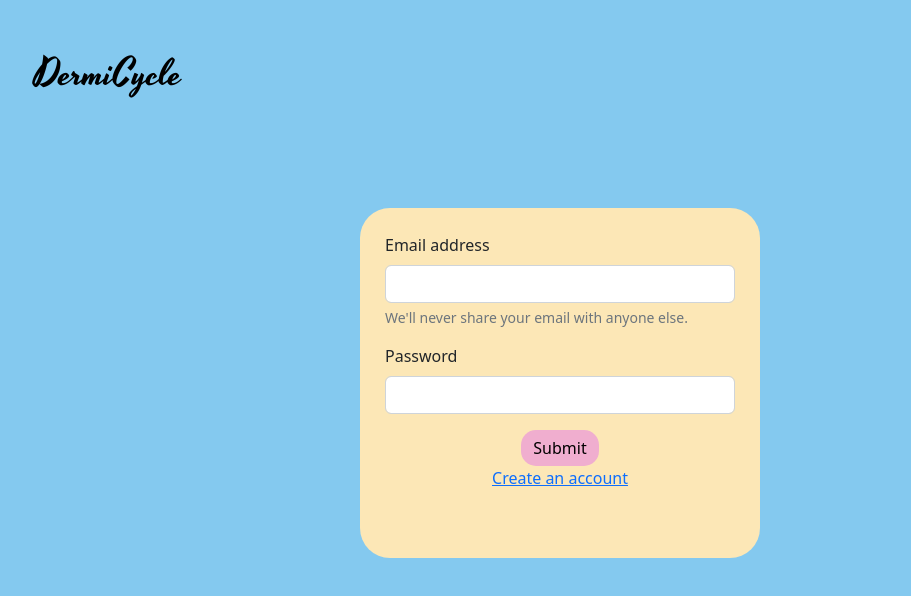
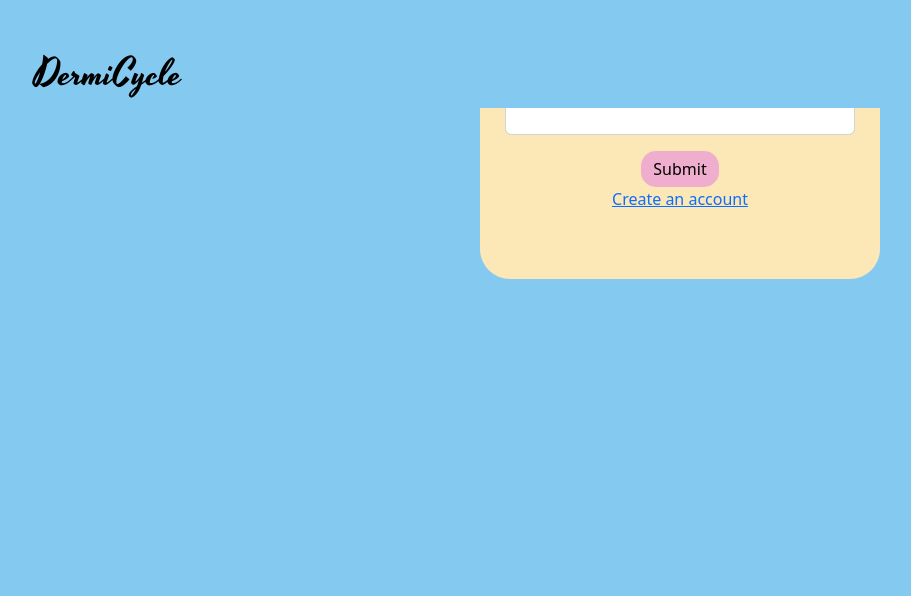
Before and after one commit to avrubio/DermiCycle-Frontend, an Angular app: page /login in a window 1280 px wide. Shown: the top 596 px of the page, without its empty margins (80-991 px from the left). Built offline with nearby package versions, Linux system fonts and the light colour scheme.

Commit message:
fixed the login comp position

```diff
--- a/src/app/login-form/login-form.component.css
+++ b/src/app/login-form/login-form.component.css
@@ -1,10 +1,11 @@
 .form-container {
-  margin: 100px auto;
+  margin: -14% auto;
   background-color: #fce7b6;
   padding: 25px 25px 25px 25px;
   width: 400px;
   height: 350px;
   border-radius: 30px;
+  margin-right: 25%;
 }
 
 .btn {
```
